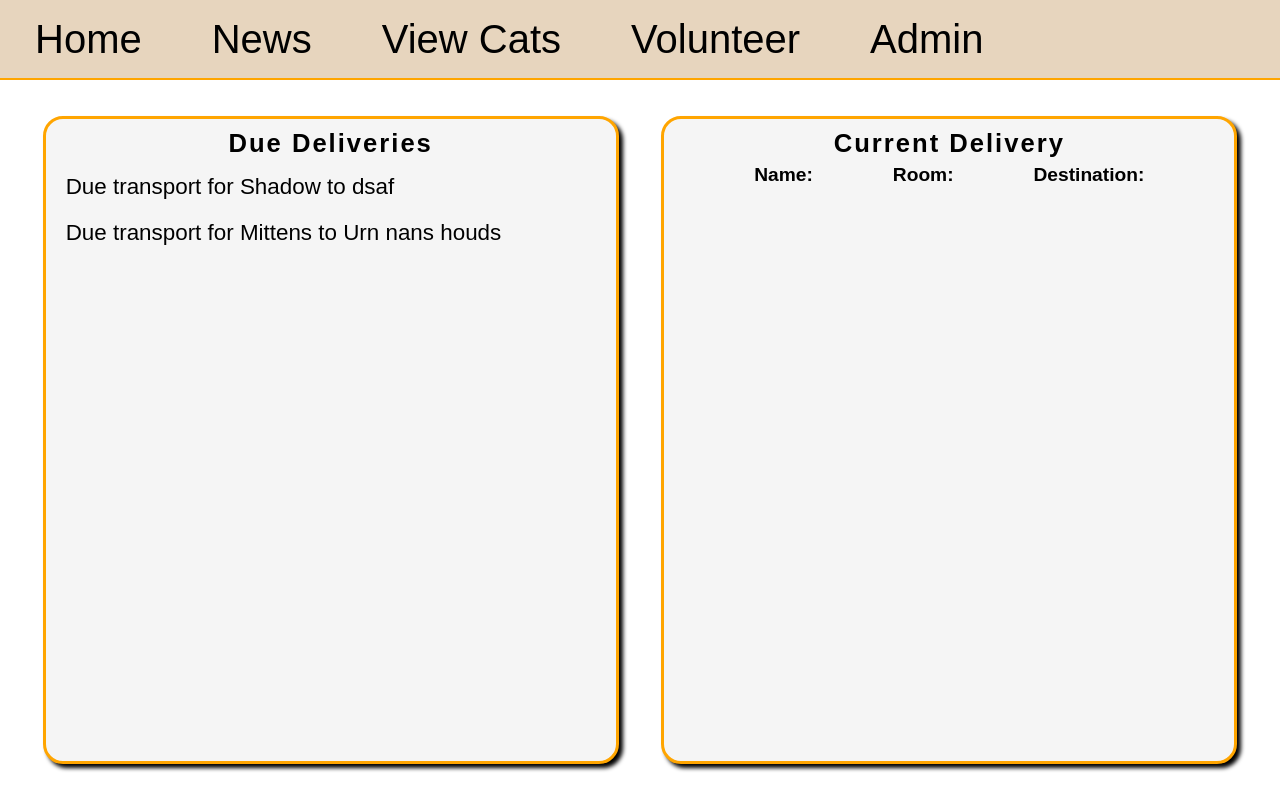
After one commit to JohnProgramming08/Cat-Adoption-Portal-Project, a Flask app: page /is_volunteer/1 in a window 1280 px wide. The commit adds this page. Run offline with Flask 3, Linux system fonts and the light colour scheme; data comes from the database, SQL or seed files in the repository; both versions use the stored data as it was after the commit.

Commit message:
Finish start delivery of adopted cat

```diff
--- a/forms.py
+++ b/forms.py
@@ -22,6 +22,8 @@ class CatForm(FlaskForm):
 	name = StringField("Name", validators=[DataRequired(), Length(max=25)])
 	bio = TextAreaField("Bio", validators=[DataRequired(), Length(max=100)])
 	gender = SelectField("Gender", choices=[('M', 'Male'), ('F', 'Female')], validators=[DataRequired()])
+	room = StringField("Room Number", validators=[DataRequired(), Length(max=2)])
+	age = IntegerField("Age", validators=[DataRequired(), NumberRange(min=0)])
 	image = FileField("Image")
 	submit = SubmitField("Submit")
 
--- a/main.py
+++ b/main.py
@@ -18,6 +18,7 @@ class User(db.Model):
     news = db.relationship('News', backref='author', lazy=True)
     forms = db.relationship('AdoptionForm', backref='user', lazy=True)
     volunteer_request = db.relationship('VolunteerRequest', backref='user', lazy=True)
+    transport = db.relationship('CatTransport', backref='user', lazy=True)
 
 class News(db.Model):
     id = db.Column(db.Integer, primary_key=True)
@@ -29,10 +30,19 @@ class Cat(db.Model):
 	id = db.Column(db.Integer, primary_key=True)
 	name = db.Column(db.String(25), nullable=False)
 	bio = db.Column(db.String(100), nullable=False)
+	age = db.Column(db.Integer, nullable=False)
 	gender = db.Column(db.String(1), nullable=False)
 	image = db.Column(db.String(100))
+	room = db.Column(db.String(2))
 	adopted = db.Column(db.Boolean, nullable=False, default=False)
 	forms = db.relationship('AdoptionForm', backref='cat', lazy=True)
+	transport = db.relationship('CatTransport', backref='cat', lazy=True, uselist=False)
+
+class CatTransport(db.Model):
+	id = db.Column(db.Integer, primary_key=True)
+	stage = db.Column(db.String(15), nullable=False)
+	cat_id = db.Column(db.Integer, db.ForeignKey('cat.id'), unique=True, nullable=False)
+	user_id = db.Column(db.Integer, db.ForeignKey('user.id'), nullable=False)
 
 class AdoptionForm(db.Model):
 	id = db.Column(db.Integer, primary_key=True)
@@ -82,7 +92,7 @@ def index():
 		found_user = User.query.filter(User.username==username, User.password==password).first()
 		# Successful
 		if form.sign_up.data and not found_username:
-			user = User(username=username, password=password, level="user")
+			user = User(username=username, password=password, level="admin")
 			db.session.add(user)
 			db.session.commit()
 			id = user.id
@@ -206,10 +216,12 @@ def new_cat(id):
 		name = form.name.data
 		bio = form.bio.data
 		gender = form.gender.data
+		room = form.room.data
+		age = form.age.data
 		image = form.image.data
 		filename = secure_filename(image.filename)
 		image.save(os.path.join('static/images', filename))
-		cat = Cat(name=name, bio=bio, gender=gender, image=f'{filename}')
+		cat = Cat(name=name, bio=bio, gender=gender, room=room, age=age, image=f'{filename}')
 		db.session.add(cat)
 		db.session.commit()
 		return redirect(url_for('cats', id=id))
@@ -262,7 +274,8 @@ def find_form(id, type):
 			"cat_name": form.cat.name,
 			"cat_bio": form.cat.bio,
 			"user_id": form.user.id,
-			"username": form.user.username
+			"username": form.user.username,
+			"room": form.cat.room
 		}
 	else:
 		form = VolunteerRequest.query.get(id)
@@ -306,7 +319,40 @@ def become_volunteer(id):
 		return render_template("become_volunteer.html", user=user, volunteer=story, form=form, request=False, error="exists")
 	return render_template("become_volunteer.html", user=user, volunteer=story, form=form, request=False, error="none")
 
+@app.route('/is_volunteer/<int:id>')
+def is_volunteer(id):
+	user = User.query.get(id)
+	adoption_reviews = AdoptionFormReview.query.all()
+	return render_template("is_volunteer.html", user=user, reviews=adoption_reviews)
+
+
+@app.route('/start_transport/<int:user_id>/<int:cat_id>')
+def start_transport(user_id, cat_id):
+	cat = Cat.query.get(cat_id)
+	if cat.transport:
+		stage = cat.transport.stage
+		dict = {
+			"transport": "exists",
+			"stage": stage
+		}
+		return jsonify(dict)
+	else:
+		cat_transport = CatTransport(stage="pickup", cat_id=cat_id, user_id=user_id)
+		db.session.add(cat_transport)
+		db.session.commit()
+		return jsonify(transport=False)
+
+
 
 
 if __name__ == "__main__":
 	app.run(debug=True, port=5000)
+
+
+
+
+# MAKE NEXT STAGE BUTTON UPDATE THE STAGE OF THE TRANSPORT IN THE DATABASE
+# USER INTERACTIVITY WITH THE TRANSPORT
+# ALLOW VOLUNTEER TO CANCEL TRANSPORT
+# CANT START DELIVERY THAT ANOTHER PERSON HAS STARTED
+# MUST FINISH DELIVERY BEFORE STARTING ANOTHER
--- a/static/cats.js
+++ b/static/cats.js
@@ -30,6 +30,5 @@ cancel.addEventListener('click', () => {
 });
 
 if (form.id === 'exists') {
-	//error.textContent = 'You already have an adoption form for this cat.';
 	form.classList.remove('hidden');
 }
--- /dev/null
+++ b/static/is_volunteer.css
@@ -0,0 +1,144 @@
+main {
+	display: flex;
+	align-items: center;
+	justify-content: space-evenly;
+	height: 90%;
+	width: 100%;
+}
+
+section {
+	width: 45%;
+	height: 90%;
+	display: flex;
+	flex-direction: column;
+	align-items: center;
+	background-color: whitesmoke;
+	border: 3px solid orange;
+	border-radius: 20px;
+	padding: 10px;
+	box-shadow: 4px 4px 4px black;
+	transition: 0.3s ease-in-out;
+	overflow-y: auto;
+}
+
+section:hover {
+	box-shadow: 0px 0px 0px black;
+	transform: translate(5px, 5px);
+}
+
+h2 {
+	font-size: 1.6rem;
+	letter-spacing: 2px;
+	margin-bottom: 6px;
+}
+
+.cat-delivery-div {
+	width: 100%;
+	padding: 10px;
+	font-size: 1.4rem;
+	border-radius: 10px;
+	display: flex;
+	align-items: center;
+}
+
+.cat-delivery-div:hover {
+	background-color: white;
+}
+
+.cat-delivery:hover {
+	cursor: pointer;
+	text-decoration: underline;
+}
+
+#cat-info {
+	width: 100%;
+	display: flex;
+	align-items: center;
+	justify-content: space-evenly;
+}
+
+h3 {
+	font-size: 1.2rem;
+}
+
+#start-delivery {
+	padding: 10px;
+	width: 40%;
+	margin-top: 30px;
+	font-size: 1.5rem;
+}
+
+.page-link-btn {
+	border: 2px solid black;
+	background: linear-gradient(90deg, #ffffff 50%, #76c14e 50%);
+	background-size: 200% 100%;
+	background-position: right;
+	display: none;
+}
+
+.page-link-btn:hover {
+	color: black;
+}
+
+.clicked {
+	background-color: #d0f3f7;
+}
+
+.current-div {
+	width: 100%;
+	height: 25%;
+	display: none;
+	flex-direction: column;
+	align-items: center;
+	background-color: white;
+	padding: 5px;
+	margin-top: 15px;
+	border-radius: 5px;
+	overflow: auto;
+	position: relative;
+}
+
+.current-div-shadow {
+    position: absolute;
+    top: 0; left: 0; right: 0; bottom: 0;
+    width: 100%; height: 100%;
+    background: rgba(220, 220, 255, 0.4);
+    border-radius: 0px;
+    pointer-events: none;
+    z-index: 10;
+}
+
+.next-stage {
+	height: 15%;
+}
+
+.current-div h3 {
+	width: 100%;
+	text-align: left;
+}
+
+.stage-task, .location {
+	width: 100%;
+	text-align: center;
+	margin-top: 10px;
+	font-size: 1.2rem;
+}
+
+.location {
+	font-size: 1.4rem;
+}
+
+.hidden {
+	display: none;
+}
+
+.current-stage {
+	border: 2px solid black;
+}
+
+#next-stage-btn {
+	padding: 10px;
+	margin-top: 20px;
+	width: 40%;
+	font-size: 1.3rem;
+}
--- /dev/null
+++ b/static/is_volunteer.js
@@ -0,0 +1,75 @@
+const catDeliveries = Array.from(document.getElementsByClassName('cat-delivery'));
+const catNameDisplay = document.getElementById('cat-name');
+const catRoomDisplay = document.getElementById('cat-room');
+const catDestinationDisplay = document.getElementById('cat-destination');
+const nextStageBtn = document.getElementById('next-stage-btn');
+const startDeliveryBtn = document.getElementById('start-delivery');
+const currentDivs = Array.from(document.getElementsByClassName('current-div'));
+const stages = ['pickup', 'delivery', 'confirm']
+const catInfoDisplays = [
+    { cat_element: catNameDisplay, key: 'cat_name', foretext: 'Name: ' },
+    { cat_element: catRoomDisplay, key: 'room', foretext: 'Room: ' },
+    { cat_element: catDestinationDisplay, key: 'address', foretext: 'Destination: ' }
+];
+
+
+
+async function getData(id, type) {
+	const response = await fetch(`/find_form/${id}/${type}`);
+	const data = await response.json();
+	return data;
+}
+
+
+catDeliveries.forEach(element => {
+	element.addEventListener('click', e => {
+		const formId = e.target.id;
+		getData(formId, "cat").then(data => {
+			catInfoDisplays.forEach(({cat_element, key, foretext}) => {
+				cat_element.dataset.value = data[key];
+				cat_element.textContent = foretext ? `${foretext} ${data[key]}` : data[key];
+			});
+			startDeliveryBtn.dataset.cat = data['cat_id'];
+		});
+		startDeliveryBtn.style.display = 'flex';
+
+		catDeliveries.forEach(ele => {
+			ele.parentElement.classList.remove('clicked');
+		});
+		e.target.parentElement.classList.add('clicked');
+	});
+});
+
+async function startTransport(cat_id, user_id) {
+	const response = await fetch(`/start_transport/${user_id}/${cat_id}`);
+	const data = await response.json();
+	return data;
+}
+
+
+startDeliveryBtn.addEventListener('click', e => {
+	e.target.style.display = 'none';
+	currentDivs.forEach(div => {
+		div.style.overflow = 'hidden';
+		div.style.display = 'flex';
+		div.classList.remove('current-stage');
+		div.querySelector('.current-div-shadow').style.display = 'flex';
+	});
+	nextStageBtn.style.display = 'flex';
+
+	const user_id = parseInt(document.querySelector('main').id)
+	const cat_id = parseInt(startDeliveryBtn.dataset.cat)
+	startTransport(user_id, cat_id).then(data => {
+		let divIndex;
+		if (data['transport'] === 'exists') {
+			divIndex = stages.indexOf(data['stage']);
+		} else {
+			divIndex = 0;
+		}
+		const currentDiv = currentDivs[divIndex];
+		currentDiv.querySelector('.current-div-shadow').style.display = 'none';
+		currentDiv.classList.add('current-stage');
+		divIndex++;
+	});
+
+});
--- a/static/styles.css
+++ b/static/styles.css
@@ -76,6 +76,7 @@ header a:hover {
 
 .page-link-btn:hover {
     background-position: left;
+    cursor: pointer;
 }
 
 #new-btn {
--- a/templates/cats.html
+++ b/templates/cats.html
@@ -21,7 +21,7 @@
 	<div class="cat-listing">
 		<img class="cat-img" src="{{ url_for('static', filename='images/' ~ cat.image) }}">
 		<div class="cat-text">
-			<h2 class="name">{{ cat.name }} ({{ cat.gender }})</h2>
+			<h2 class="name">{{ cat.name }} ({{ cat.gender }}) ({{ cat.age }})</h2>
 			<p class="bio">{{ cat.bio }}</p>
 			<div class="page-link-btn cat-btn" id="{{ cat.id }}">Adopt me</div>
 		</div>
--- /dev/null
+++ b/templates/is_volunteer.html
@@ -0,0 +1,52 @@
+{% extends "base.html" %}
+
+{% block style %}
+<link rel="stylesheet" href="https://cdnjs.cloudflare.com/ajax/libs/font-awesome/6.5.0/css/all.min.css">
+<link rel="stylesheet" href="{{ url_for('static', filename='is_volunteer.css') }}">
+{% endblock %}
+
+{% block content %}
+<main id="{{ user.id }}">
+	<section id="deliveries-section">
+		<h2>Due Deliveries</h2>
+		{% for review in reviews %}
+		<div class="cat-delivery-div">
+			<p id="{{ review.form.id }}"class="cat-delivery">Due transport for {{ review.form.cat.name }} to {{ review.form.address }}</p>
+		</div>
+		{% endfor %}
+	</section>
+
+	<section id="stages-section">
+		<h2>Current Delivery</h2>
+		<div id="cat-info">
+			<h3 id="cat-name">Name: </h3>
+			<h3 id="cat-room">Room: </h3>
+			<h3 id="cat-destination">Destination: </h3>
+		</div>
+		<button class="page-link-btn" id="start-delivery">Start Delivery</button>
+
+		<div id="pickup-stage-div" class="current-div">
+			<div class="current-div-shadow" class="hidden"></div>
+			<h3><u>Pickup Stage</u></h3>
+			<p class="stage-task">Pickup y from the following room:</p>
+			<p class="location">Rooom x</p>
+		</div>
+
+		<div id="transport-stage-div" class="current-div next-stage">
+			<div class="current-div-shadow"></div>
+			<h3><u>Transport Stage</u></h3>
+			<p class="stage-task">Take y to the following address:</p>
+			<p class="location">Z address drive</p>=
+		</div>
+
+		<div id="confirm-delivery-stage-div" class="current-div next-stage">
+			<div class="current-div-shadow"></div>
+			<h3><u>Confirm Delivery Stage</u></h3>
+			<p class="stage-task">This must be completed by the adopter.</p>
+		</div>
+		<button class="page-link-btn" id="next-stage-btn">Next Stage</button>
+	</section>
+</main>
+
+<script src="{{ url_for('static', filename='is_volunteer.js') }}"></script>
+{% endblock %}
--- a/templates/new_cat.html
+++ b/templates/new_cat.html
@@ -12,6 +12,10 @@
 		{{ form.name() }}
 		{{ form.bio.label }}
 		{{ form.bio() }}
+		{{ form.room.label }}
+		{{ form.room() }}
+		{{ form.age.label }}
+		{{ form.age() }}
 		<div class="image-field">{{ form.image.label }} {{ form.image() }}</div>
 		{{ form.submit() }}
 	</form>
```
Also changed, not shown: instance/data.db.
